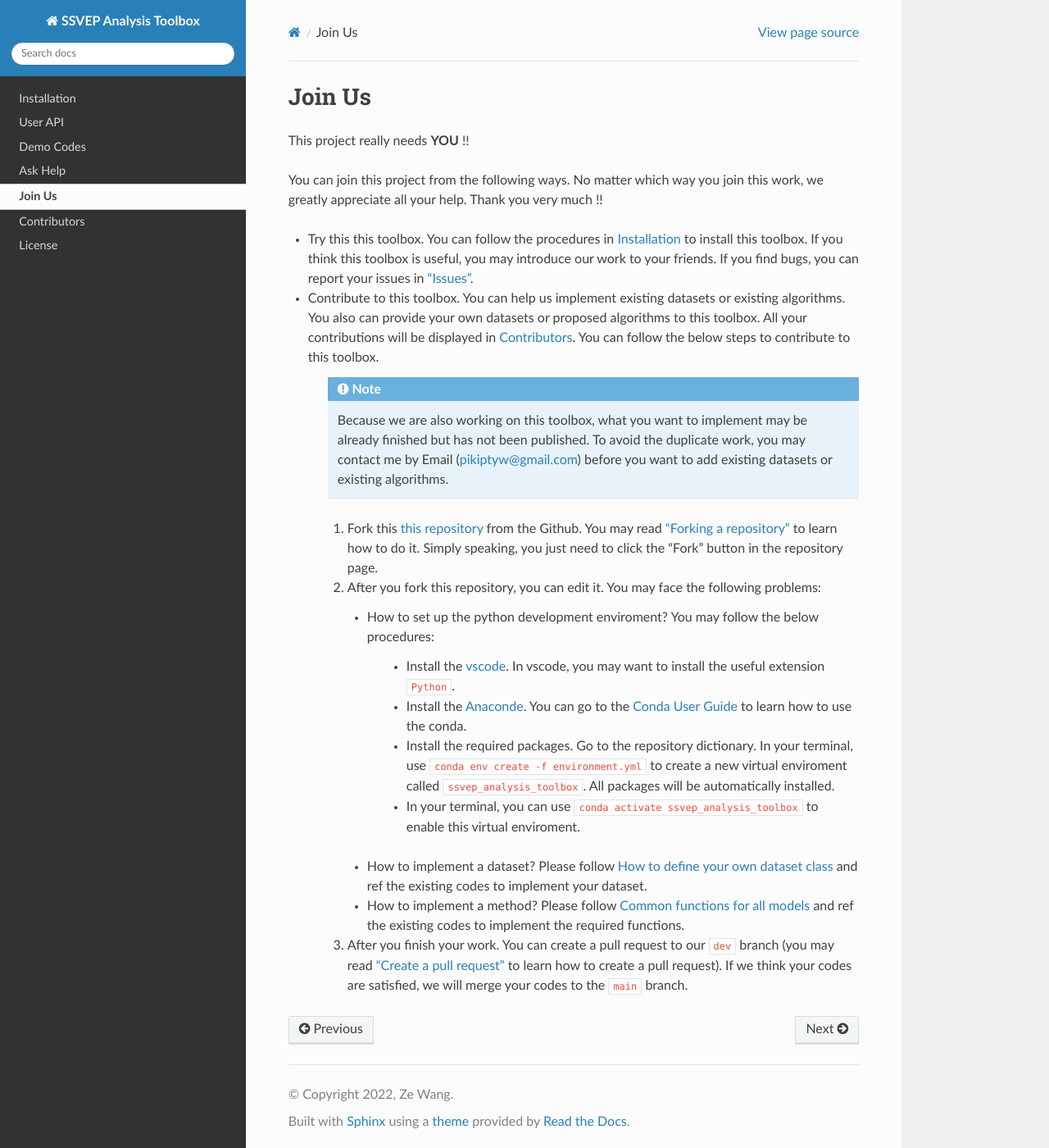
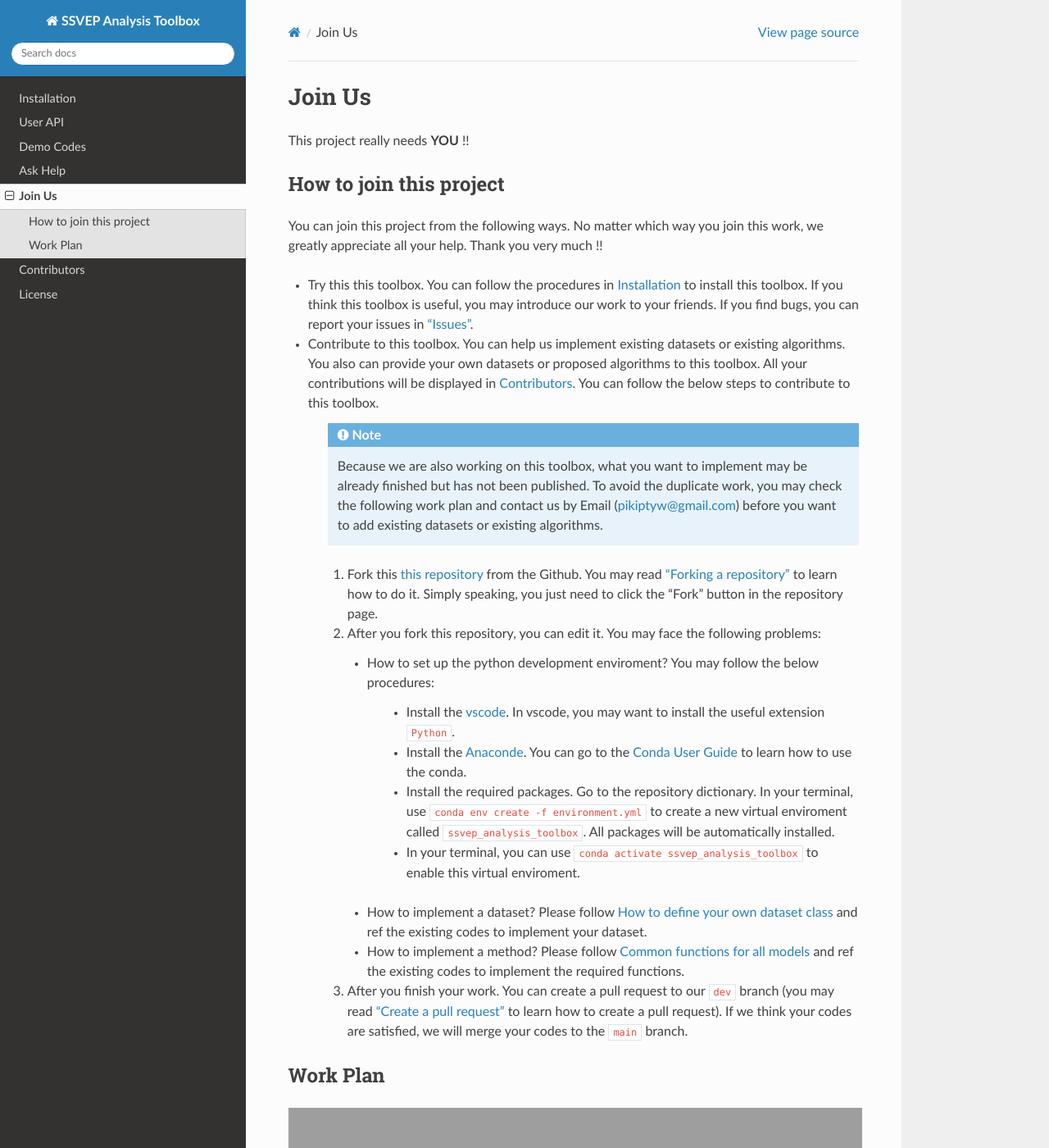
Before and after one commit to pikipity/SSVEP-Analysis-Toolbox, a Sphinx documentation site: the page built from Docs/JoinUs.rst, in a window 1280 px wide and 1400 px high. Shown: the whole window at 82% size. Built offline with Sphinx 7.4.7 and the Read the Docs theme 2.0.0, drawn with Linux system fonts in a browser that asks for light colours; grey boxes are pictures that could not be loaded.

Commit message:
Update JoinUs.rst

```diff
--- a/Docs/JoinUs.rst
+++ b/Docs/JoinUs.rst
@@ -2,6 +2,9 @@
 ============
 
 This project really needs **YOU** !!
+
+How to join this project
+---------------------------
 
 You can join this project from the following ways. No matter which way you join this work, we greatly appreciate all your help. Thank you very much !!
 
@@ -10,7 +13,7 @@
 
     .. note::
 
-        Because we are also working on this toolbox, what you want to implement may be already finished but has not been published. To avoid the duplicate work, you may contact me by Email (pikiptyw@gmail.com) before you want to add existing datasets or existing algorithms.
+        Because we are also working on this toolbox, what you want to implement may be already finished but has not been published. To avoid the duplicate work, you may check the following work plan and contact us by Email (pikiptyw@gmail.com) before you want to add existing datasets or existing algorithms.
 
     #. Fork this `this repository <https://github.com/pikipity/SSVEP-Analysis-Toolbox.git>`_ from the Github. You may read `"Forking a repository" <https://docs.github.com/en/get-started/quickstart/fork-a-repo#forking-a-repository>`_ to learn how to do it. Simply speaking, you just need to click the "Fork" button in the repository page.
     #. After you fork this repository, you can edit it. You may face the following problems:
@@ -26,3 +29,10 @@
        + How to implement a method? Please follow :ref:`common-functions-in-methods` and ref the existing codes to implement the required functions.
 
     #. After you finish your work. You can create a pull request to our ``dev`` branch (you may read `"Create a pull request" <https://docs.github.com/en/pull-requests/collaborating-with-pull-requests/proposing-changes-to-your-work-with-pull-requests/creating-a-pull-request>`_ to learn how to create a pull request). If we think your codes are satisfied, we will merge your codes to the ``main`` branch.
+
+Work Plan
+------------
+
+.. raw:: html
+
+    <iframe width="700" height="493" frameborder="0" scrolling="no" src="https://onedrive.live.com/embed?resid=44EDF235CF3FC8C2%21380426&authkey=%21AIJTfXbmfmKoXCY&em=2&wdAllowInteractivity=False&Item='Task%20Plan'!A1%3AAJ15&wdHideGridlines=True&wdInConfigurator=True&wdInConfigurator=True&edesNext=false&resen=false"></iframe>
```
